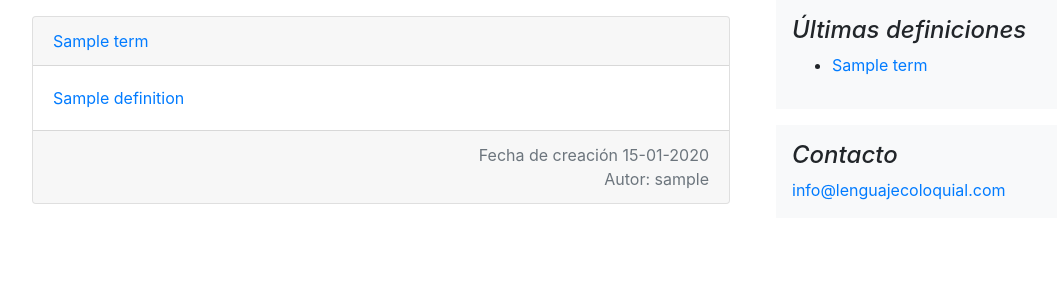
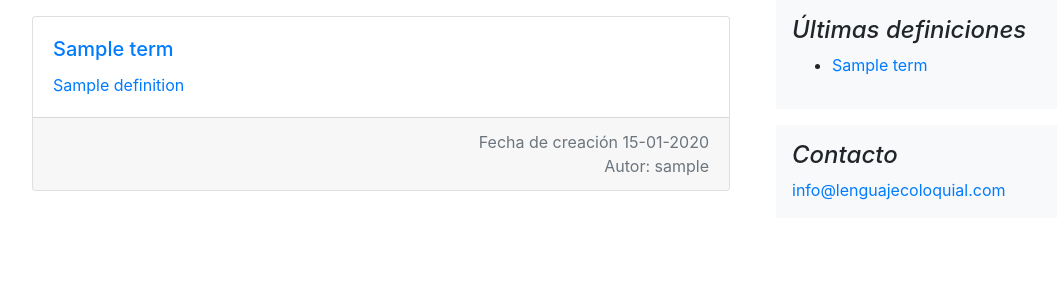
Before and after one commit to bartsanchez/lengcol, a Django app: template lengcol/definitions/templates/definitions/index.html in a window 1280 px wide. Shown: the part 56-356 px from the top of the page, without its empty margins (69-1126 px from the left). Run offline with Django 3.2, Linux system fonts and the light colour scheme; the template is opened without the code that fills it: most values are stand-ins (such as "Sample title", 1, 10 or a date in 2020); some libraries are stand-ins or nearby versions.

Commit message:
Move card header to a title inside body

```diff
--- a/lengcol/definitions/templates/definitions/definition.html
+++ b/lengcol/definitions/templates/definitions/definition.html
@@ -1,9 +1,10 @@
 <div class="card">
-  <div class="card-header">
-    <a href="{{ definition.term.get_absolute_url }}">{{ definition.term }}</a>
-  </div>
 
   <div class="card-body">
+    <h5 class="card-title">
+      <a href="{{ definition.term.get_absolute_url }}">{{ definition.term }}</a>
+    </h5>
+
     <a href="{{ definition.get_absolute_url }}">{{ definition }}</a>
 
     {% if definition.has_examples %}
```
